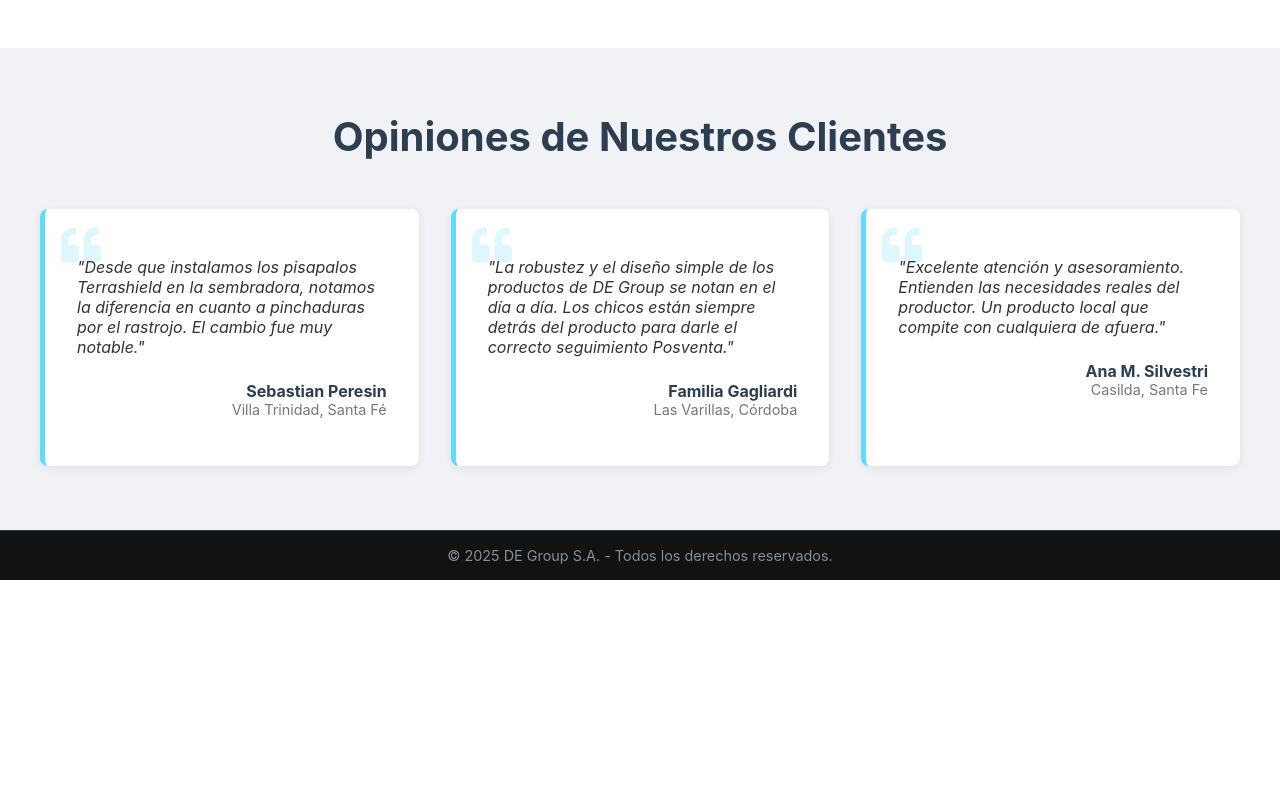
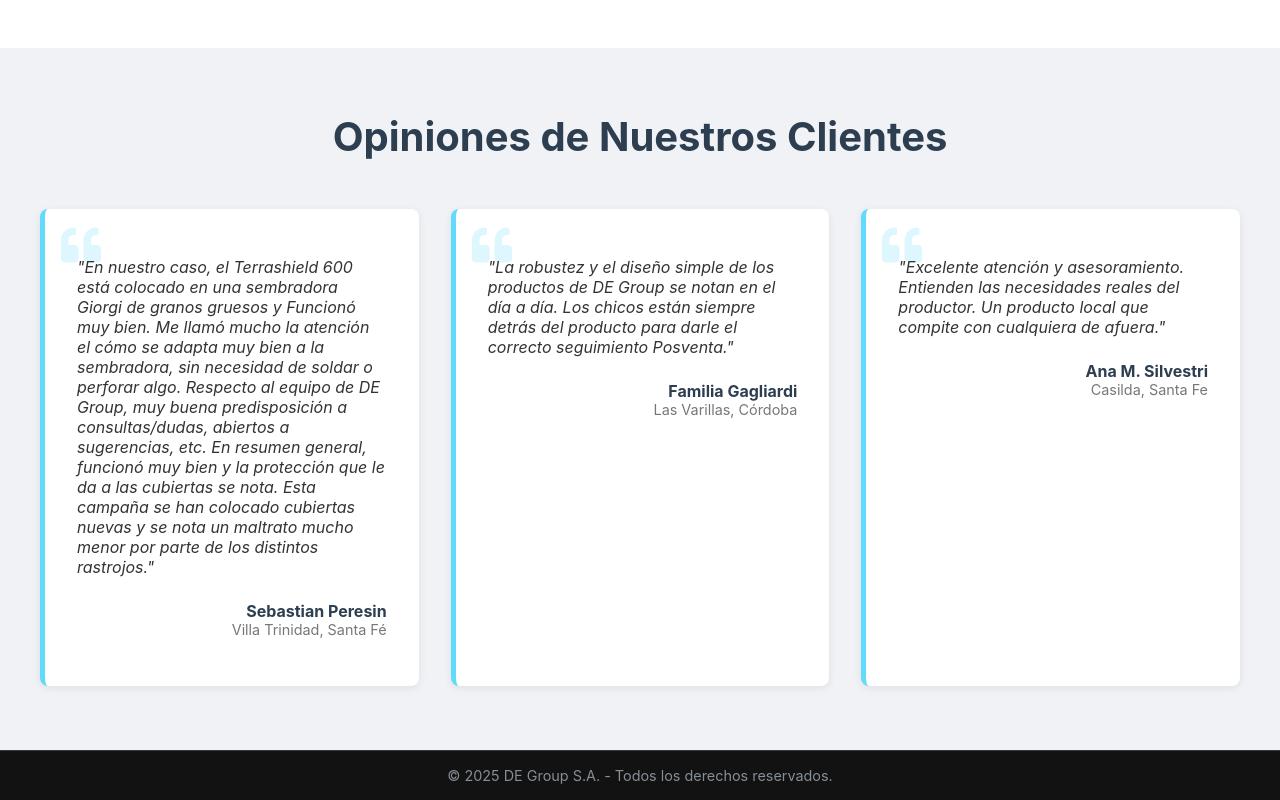
Before and after one commit to degroupsa/degroup-final-app, a React (Vite) app: page / in a window 1280 px wide. Shown: the part 1242-2042 px from the top of the page. Before the commit the page ends 1822 px from the top, so only its background shows below. Built offline with nearby package versions, Linux system fonts and the light colour scheme; no server answers; the database is empty.

Commit message:
Comentario Sebastian

```diff
--- a/src/components/Testimonials.jsx
+++ b/src/components/Testimonials.jsx
@@ -7,7 +7,7 @@ const mockTestimonials = [
   {
     id: 1,
     quote:
-      'Desde que instalamos los pisapalos Terrashield en la sembradora, notamos la diferencia en cuanto a pinchaduras por el rastrojo. El cambio fue muy notable.',
+      'En nuestro caso, el Terrashield 600 está colocado en una sembradora Giorgi de granos gruesos y Funcionó muy bien. Me llamó mucho la atención el cómo se adapta muy bien a la sembradora, sin necesidad de soldar o perforar algo. Respecto al equipo de DE Group, muy buena predisposición a consultas/dudas, abiertos a sugerencias, etc. En resumen general, funcionó muy bien y la protección que le da a las cubiertas se nota. Esta campaña se han colocado cubiertas nuevas y se nota un maltrato mucho menor por parte de los distintos rastrojos.',
     author: 'Sebastian Peresin',
     location: "Villa Trinidad, Santa Fé",
   },
```
